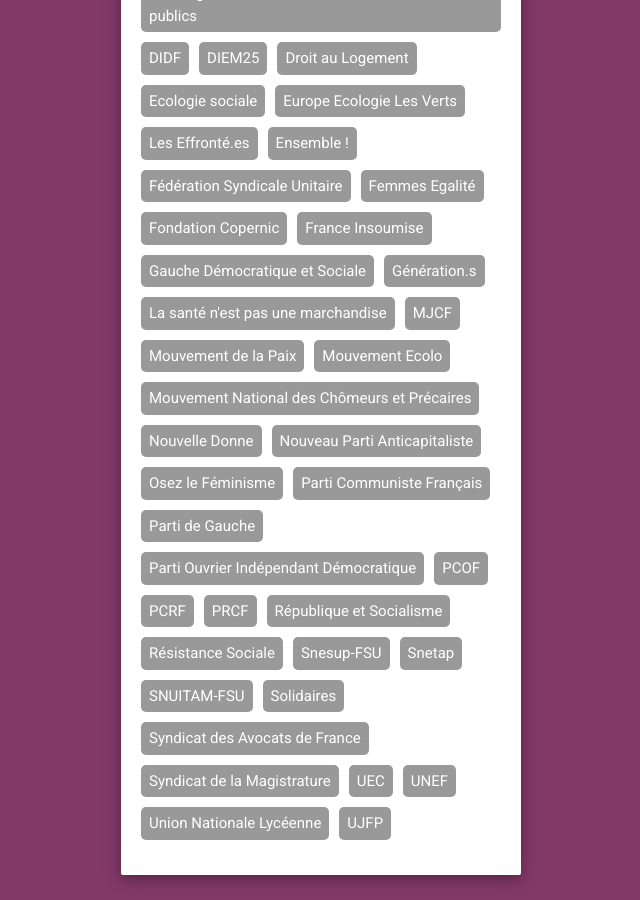
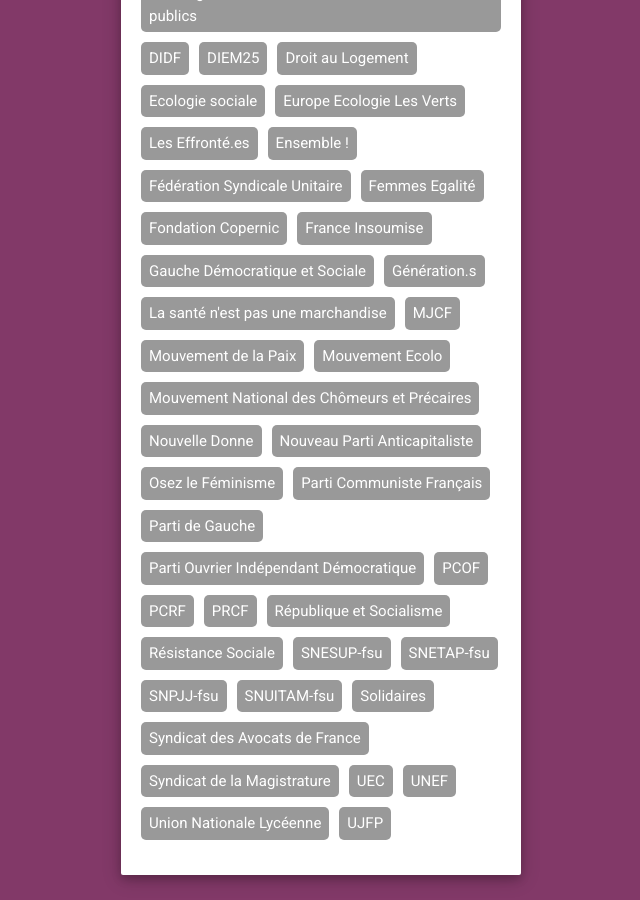
Before and after one commit to tonygoussot/mareepopulaire, a Jekyll site: the page built from index.html, in a window 1280 px wide and 900 px high, scrolled down 2210 px. Shown: the whole window, without its empty margins (524-1164 px from the left). Built offline with Jekyll 4.4.1, drawn with Linux system fonts in a browser that asks for light colours.

Commit message:
Update signataires.yml

```diff
--- a/_data/signataires.yml
+++ b/_data/signataires.yml
@@ -43,9 +43,10 @@
 - nom: PRCF
 - nom: République et Socialisme
 - nom: Résistance Sociale
-- nom: Snesup-FSU
-- nom: Snetap
-- nom: SNUITAM-FSU
+- nom: SNESUP-fsu
+- nom: SNETAP-fsu
+- nom: SNPJJ-fsu
+- nom: SNUITAM-fsu
 - nom: Solidaires
 - nom: Syndicat des Avocats de France
 - nom: Syndicat de la Magistrature
```
